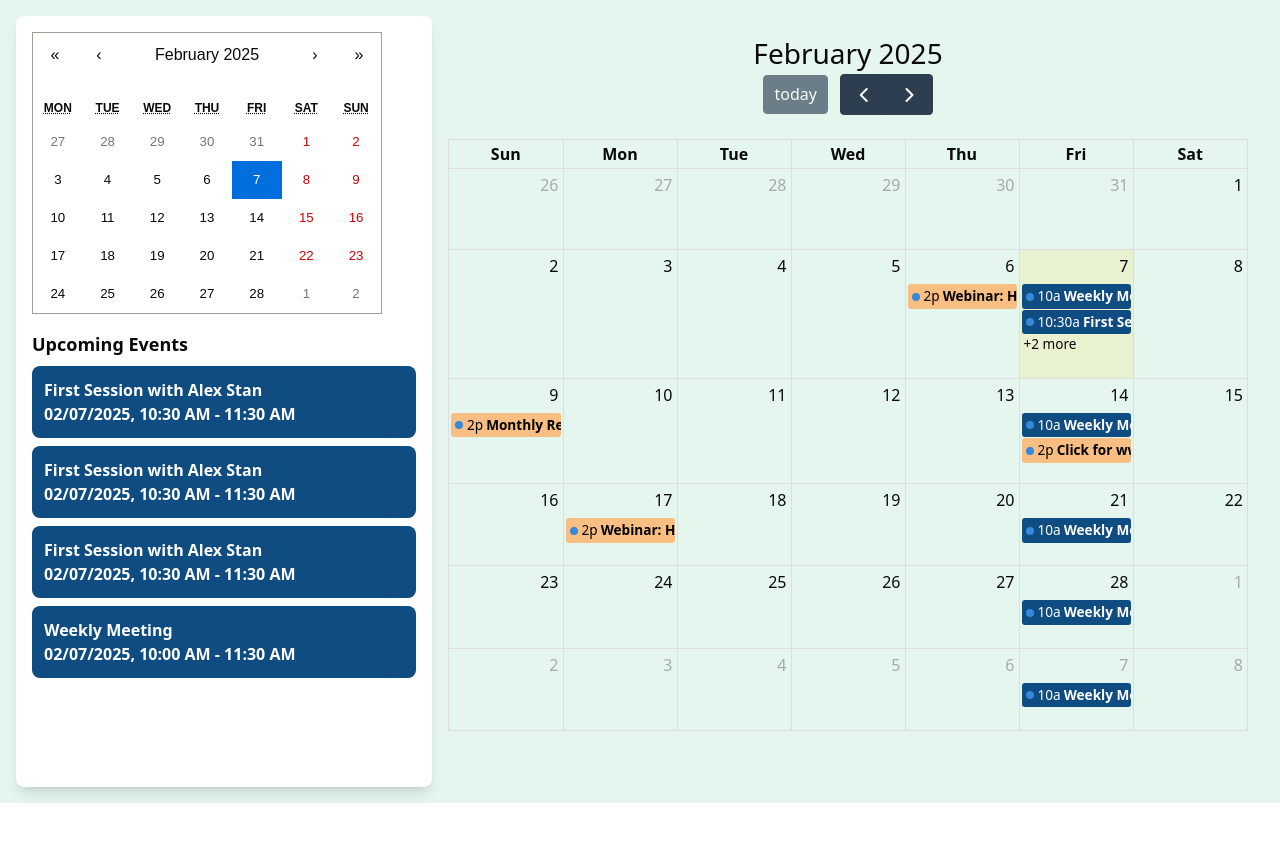
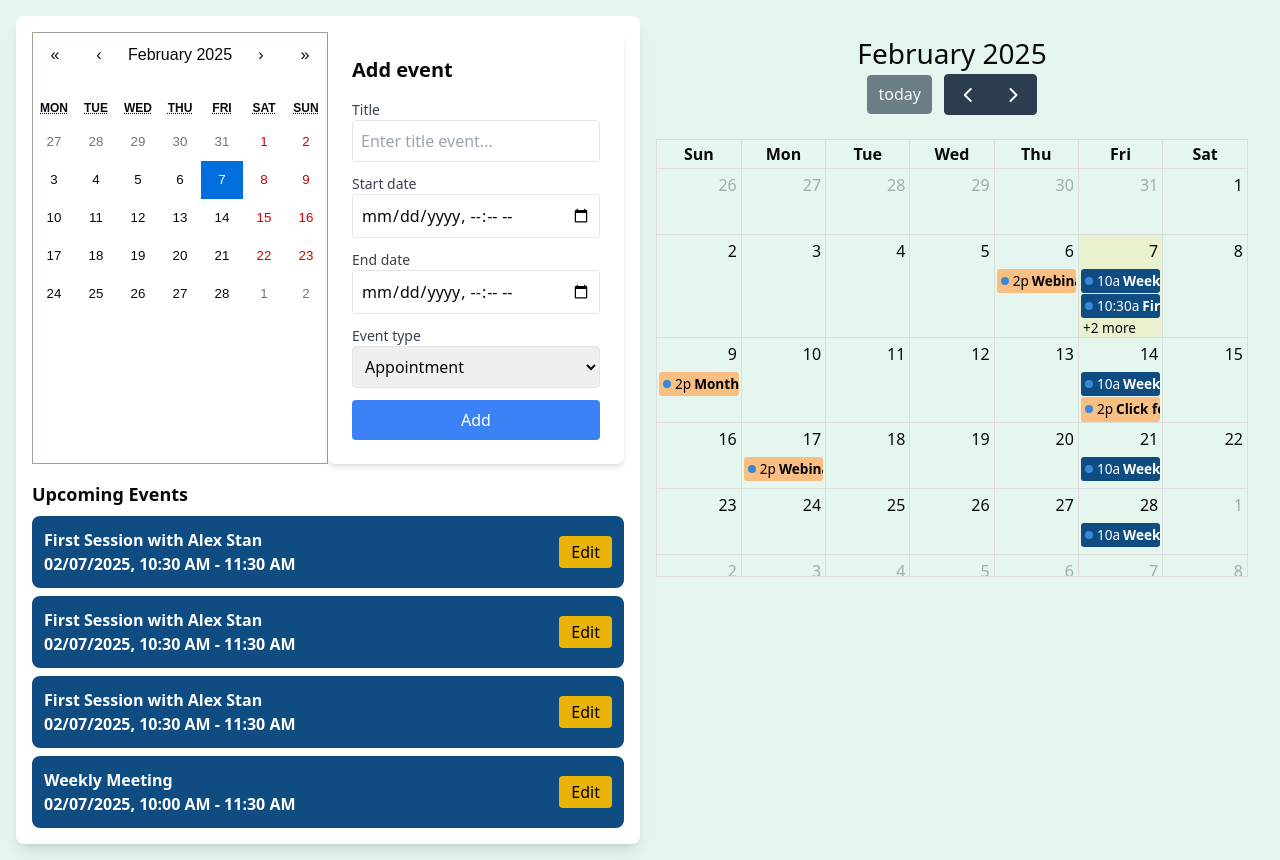
Before and after one commit to quoc127/calender-gg, a React (Vite) app in the folder demo/: page / in a window 1280 px wide. Before the commit the page ends 803 px from the top, so only its background shows below. Built offline with nearby package versions, Linux system fonts and the light colour scheme.

Commit message:
edit event

```diff
--- /dev/null
+++ b/demo/src/components/EventForm.jsx
@@ -0,0 +1,115 @@
+import { useEffect, useState } from "react";
+
+export const EventForm = ({ onAddEvent, editingEvent, onUpdateEvent }) => {
+
+  const [title, setTitle] = useState(editingEvent ? editingEvent.title : "");
+  const [start, setStart] = useState(
+    editingEvent ? new Date(editingEvent.start).toISOString().slice(0, 16) : ""
+  );
+  const [end, setEnd] = useState(
+    editingEvent ? new Date(editingEvent.end).toISOString().slice(0, 16) : ""
+  );
+  const [type, setType] = useState("");
+
+  const handleSubmit = (e) => {
+    e.preventDefault();
+    if (!title || !start) {
+      alert("Please fill in the title and start date.");
+      return;
+    }
+    const eventData = {
+      title,
+      start: new Date(start),
+      end: end ? new Date(end) : null,
+      type: type,
+    };
+
+    if (editingEvent) {
+      onUpdateEvent(eventData);
+    } else {
+      onAddEvent(eventData);
+    }
+    setTitle("");
+    setStart("");
+    setEnd("");
+    setType("");
+  };
+
+  useEffect(() => {
+    if (editingEvent) {
+      setTitle(editingEvent.title);
+      setStart(new Date(editingEvent.start).toISOString().slice(0, 16));
+      setEnd(
+        editingEvent.end
+          ? new Date(editingEvent.end).toISOString().slice(0, 16)
+          : ""
+      );
+      setType(editingEvent.type);
+    }
+  }, [editingEvent]);
+
+  return (
+    <div className="bg-white p-6 rounded-lg shadow-md max-w-80 mt-5 md:mt-5 md:m-auto lg:mt-0">
+      <h2 className="text-xl font-semibold mb-4">Add event</h2>
+      <form onSubmit={handleSubmit}>
+        <div className="mb-3">
+          <label className="block text-sm font-medium text-gray-700">
+            Title
+          </label>
+          <input
+            type="text"
+            className="w-full border rounded p-2"
+            value={title}
+            onChange={(e) => setTitle(e.target.value)}
+            placeholder="Enter title event..."
+          />
+        </div>
+
+        <div className="mb-3">
+          <label className="block text-sm font-medium text-gray-700">
+            Start date
+          </label>
+          <input
+            type="datetime-local"
+            className="w-full border rounded p-2"
+            value={start}
+            onChange={(e) => setStart(e.target.value)}
+          />
+        </div>
+
+        <div className="mb-3">
+          <label className="block text-sm font-medium text-gray-700">
+            End date
+          </label>
+          <input
+            type="datetime-local"
+            className="w-full border rounded p-2"
+            value={end}
+            onChange={(e) => setEnd(e.target.value)}
+          />
+        </div>
+
+        <div className="mb-3">
+          <label className="block text-sm font-medium text-gray-700">
+            Event type
+          </label>
+          <select
+            className="w-full border rounded p-2"
+            value={type}
+            onChange={(e) => setType(e.target.value)}
+          >
+            <option value="appointment">Appointment</option>
+            <option value="event">Event</option>
+          </select>
+        </div>
+
+        <button
+          type="submit"
+          className="w-full bg-blue-500 text-white p-2 rounded"
+        >
+          {editingEvent ? "Update" : "Add"}
+        </button>
+      </form>
+    </div>
+  );
+};
--- a/demo/src/components/EventList.jsx
+++ b/demo/src/components/EventList.jsx
@@ -1,4 +1,4 @@
-export const EvenList = ({ dailyEvents }) => {
+export const EvenList = ({ dailyEvents, onEditEvent }) => {
   return (
     <>
       <h3 className="text-lg font-semibold mt-4">Upcoming Events</h3>
@@ -7,10 +7,11 @@ export const EvenList = ({ dailyEvents }) => {
           dailyEvents.map((event, index) => (
             <div
               key={index}
-              className={`p-3 mt-2 rounded-lg text-white ${
+              className={`p-3 mt-2 rounded-lg text-white flex justify-between items-center ${
                 event.type === "appointment" ? "bg-[#0F4C81]" : "bg-[#F9BE81]"
               }`}
             >
+              <div>
                 <p className="font-bold">{event.title}</p>
                 <p className="font-bold">
                   {event.start.toLocaleString("en-US", {
@@ -30,6 +31,15 @@ export const EvenList = ({ dailyEvents }) => {
                     : ""}
                 </p>
               </div>
+              <div className="flex flex-row gap-4">
+                <button
+                  onClick={() => onEditEvent(event)}
+                  className="bg-yellow-500 text-black px-3 py-1 rounded"
+                >
+                  Edit
+                </button>
+              </div>
+            </div>
           ))
         ) : (
           <p className="text-gray-500">No events for today</p>
--- a/demo/src/pages/main.jsx
+++ b/demo/src/pages/main.jsx
@@ -4,6 +4,7 @@ import { MiniCalendar } from "@/components/MiniCalendar";
 import "react-calendar/dist/Calendar.css";
 import { EvenList } from "@/components/EventList";
 import { RRule } from "rrule";
+import { EventForm } from "@/components/EventForm";
 
 const setEventDate = (dateString, hours, minutes) => {
   const date = new Date(dateString);
@@ -98,10 +99,10 @@ const generateRecurringEvents = (eventList) => {
   return generatedEvents;
 };
 
-const finalEvents = generateRecurringEvents(initialEvents);
-
 const CalendarApp = () => {
   const [selectedDate, setSelectedDate] = useState(new Date());
+  const [editingEvent, setEditingEvent] = useState(null);
+
   const [events, setEvents] = useState(() => {
     const savedEvents = localStorage.getItem("events");
     return savedEvents
@@ -136,18 +137,52 @@ const CalendarApp = () => {
     localStorage.setItem("events", JSON.stringify(updatedEvents));
   };
 
+  const addEvent = (eventData) => {
+    const newEvent = {
+      title: eventData.title,
+      start: new Date(eventData.start),
+      end: eventData.end ? new Date(eventData.end) : null,
+      type: eventData.type,
+    };
+
+    const updatedEvents = [...events, newEvent];
+    setEvents(updatedEvents);
+    localStorage.setItem("events", JSON.stringify(updatedEvents));
+  };
+
+  const updateEvent = (eventData) => {
+    const updatedEvents = events.map((event) => {
+      return event.start.getTime() === editingEvent.start.getTime()
+        ? { ...event, ...eventData }
+        : event;
+    });
+    setEvents(updatedEvents);
+    localStorage.setItem("events", JSON.stringify(updatedEvents));
+    setEditingEvent(null);
+  };
+
   return (
-    <div className="flex flex-col md:flex-row p-4 bg-[#E4F6ED] min-h-screen">
-      <div className="w-full md:w-1/3 p-4 bg-white shadow-lg rounded-lg">
-        <MiniCalendar
-          setSelectedDate={setSelectedDate}
-          selectedDate={selectedDate}
-        />
-        <EvenList dailyEvents={dailyEvents} />
+    <div className="grid grid-cols-1 md:grid-cols-2 p-4 bg-[#E4F6ED] min-h-screen">
+      <div className="">
+        <div className="w-full h-full lg:h-[590px] xl:h-full md:h-[590px] md:overflow-y-scroll xl:overflow-y-hidden p-4 bg-white shadow-lg rounded-lg">
+          <div className="grid grid-cols-1 lg:grid-cols-2">
+            <MiniCalendar
+              setSelectedDate={setSelectedDate}
+              selectedDate={selectedDate}
+            />
+            <EventForm
+              onAddEvent={addEvent}
+              editingEvent={editingEvent}
+              onUpdateEvent={updateEvent}
+            />
+          </div>
+
+          <EvenList dailyEvents={dailyEvents} onEditEvent={setEditingEvent} />
+        </div>
       </div>
 
-      <div className="w-full md:w-2/3 p-4 mb-10">
-        <MainCalendar events={finalEvents} handleEventDrop={handleEventDrop} />
+      <div className="w-full min-h-96 p-4 mb-10">
+        <MainCalendar events={events} handleEventDrop={handleEventDrop} />
       </div>
     </div>
   );
```
Lines whose indentation alone changed are shown as unchanged.
